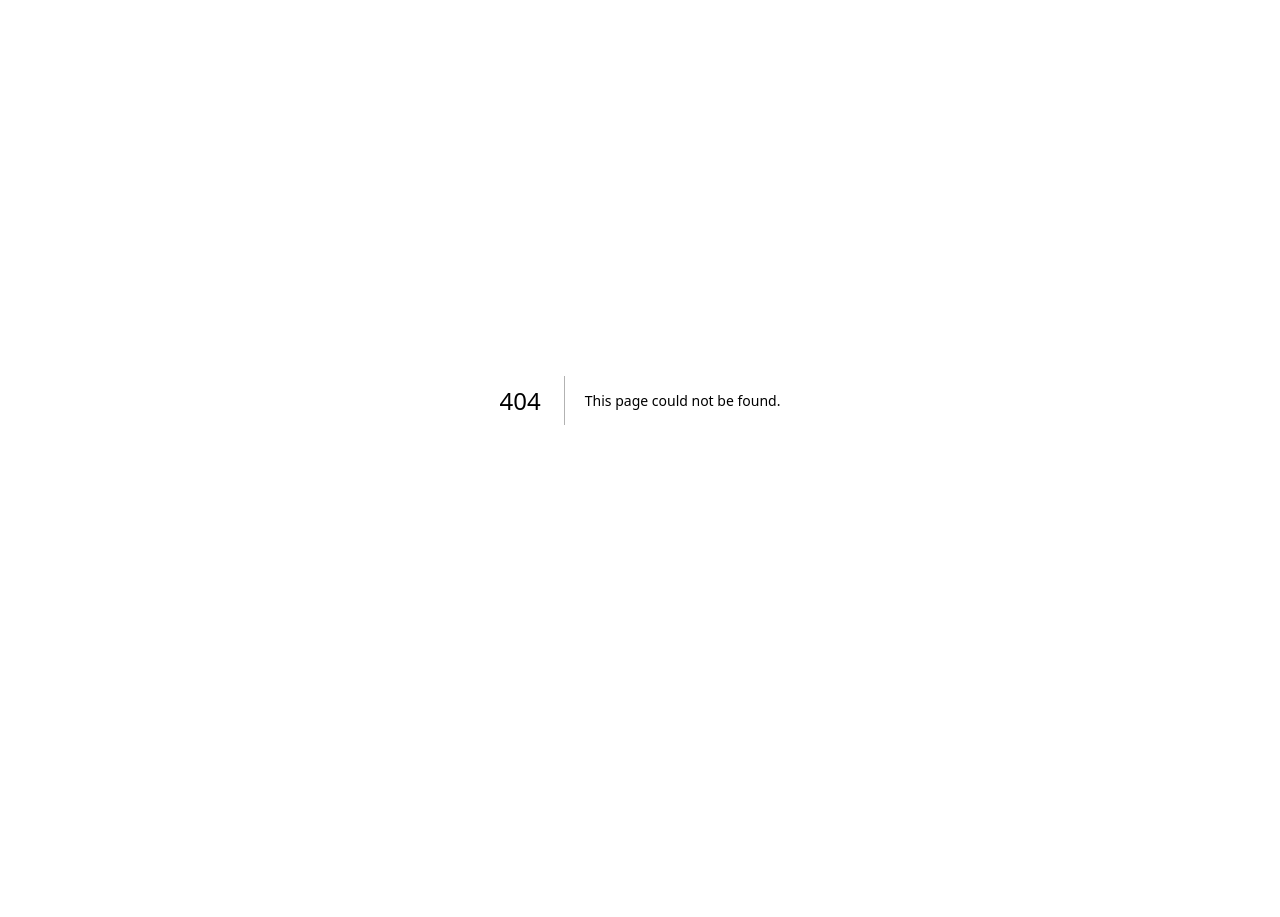
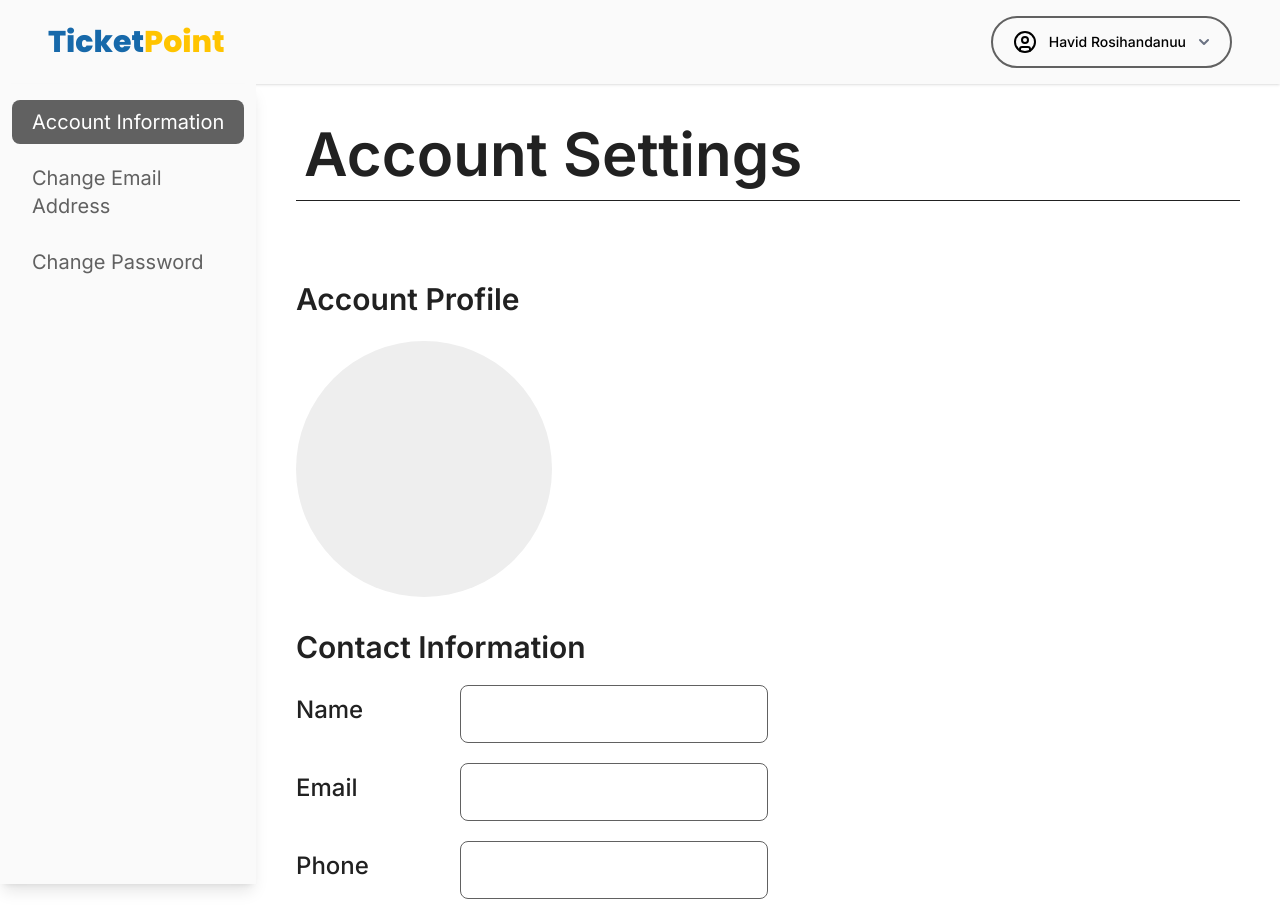
Before and after one commit to yosmisyael/ticket-point, a Next.js app: page /dashboard/settings/contact in a window 1280 px wide. Before the commit this address had no page. Shown: the top 917 px of the page. Before the commit the page ends 800 px from the top, so only its background shows below. Built offline with nearby package versions, Linux system fonts and the light colour scheme.

Commit message:
feat: added account info settings page

```diff
--- /dev/null
+++ b/src/app/dashboard/settings/contact/page.tsx
@@ -0,0 +1,30 @@
+export default function Contact(): React.ReactNode {
+    return (
+        <div className="p-4 sm:p-6 md:p-10 text-dark">
+            <div className="mb-6 md:mb-20 border-b border-dark pb-4">
+                <h1 className="mx-2 1text-4xl sm:text-5xl md:text-6xl font-semibold font-inter text-[var(--color-dark)]">
+                    Account Settings
+                </h1>
+            </div>
+            <div>
+                <h2 className="text-3xl font-semibold">Account Profile</h2>
+                <div className="h-64 w-64 rounded-full bg-mid-light mt-6"></div>
+            </div>
+            <form className="grid grid-cols-3 items-center w-1/2 gap-5 mt-8">
+                <h2 className="text-3xl font-semibold col-span-3">Contact Information</h2>
+                <label htmlFor="name" className="col-span-1 mb-2 text-2xl font-medium text-dark">Name</label>
+                <input type="text" name="name" id="name"
+                       className="col-span-2 block w-full p-4 text-dark border border-mid-dark rounded-lg bg-ligth text-base focus:ring-blue-500 focus:border-blue-500"/>
+                <label htmlFor="email" className="col-span-1 mb-2 text-2xl font-medium text-dark">Email</label>
+                <input type="email" name="email" id="email"
+                       className="col-span-2 block w-full p-4 text-dark border border-mid-dark rounded-lg bg-ligth text-base focus:ring-blue-500 focus:border-blue-500" readOnly={true}/>
+                <label htmlFor="phone" className="col-span-1 mb-2 text-2xl font-medium text-dark">Phone</label>
+                <input type="number" name="phone" id="phone"
+                       className="col-span-2 block w-full p-4 text-dark border border-mid-dark rounded-lg bg-ligth text-base focus:ring-blue-500 focus:border-blue-500"/>
+                <label htmlFor="organization" className="col-span-1 mb-2 text-2xl font-medium text-dark">Organization</label>
+                <input type="text" name="organization" id="organization"
+                       className="col-span-2 block w-full p-4 text-dark border border-mid-dark rounded-lg bg-ligth text-base focus:ring-blue-500 focus:border-blue-500" readOnly={true}/>
+            </form>
+        </div>
+    );
+}
```
